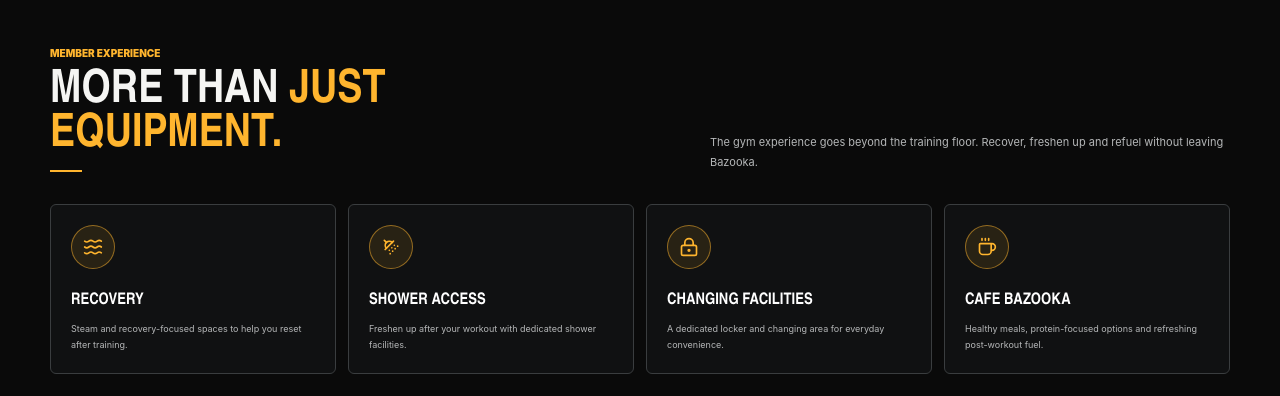
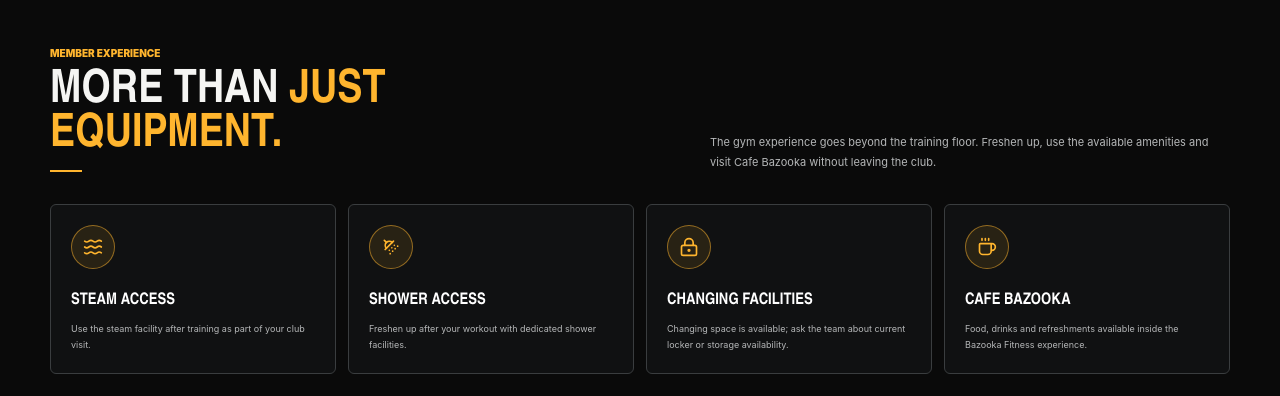
Before and after one commit to Shahzadkhanks19/bazooka-fitness, a Next.js app: page /facilities in a window 1280 px wide. Shown: the part 1700-2096 px from the top of the page. Built offline with nearby package versions, Linux system fonts and the light colour scheme.

Commit message:
Align amenities copy with confirmed facilities

```diff
--- a/components/facilities/amenities-section.tsx
+++ b/components/facilities/amenities-section.tsx
@@ -6,10 +6,10 @@
 import { reveal, shell } from "./facilities-shared";
 
 const amenities = [
-  [Waves, "Recovery", "Steam and recovery-focused spaces to help you reset after training."],
+  [Waves, "Steam Access", "Use the steam facility after training as part of your club visit."],
   [ShowerHead, "Shower Access", "Freshen up after your workout with dedicated shower facilities."],
-  [LockKeyhole, "Changing Facilities", "A dedicated locker and changing area for everyday convenience."],
-  [Coffee, "Cafe Bazooka", "Healthy meals, protein-focused options and refreshing post-workout fuel."],
+  [LockKeyhole, "Changing Facilities", "Changing space is available; ask the team about current locker or storage availability."],
+  [Coffee, "Cafe Bazooka", "Food, drinks and refreshments available inside the Bazooka Fitness experience."],
 ] as const;
 
 export default function AmenitiesSection() {
@@ -22,7 +22,7 @@
             <h2 className="font-display mt-2 max-w-full text-[32px] font-black uppercase leading-[.94] min-[380px]:text-[36px] sm:text-[46px]">More Than <span className="text-bazooka-lime">Just Equipment.</span></h2>
             <span className="mt-3 block h-[2px] w-8 bg-bazooka-lime" />
           </div>
-          <p className="max-w-[520px] text-[10px] leading-5 text-bazooka-text-secondary sm:text-[11px] lg:justify-self-end">The gym experience goes beyond the training floor. Recover, freshen up and refuel without leaving Bazooka.</p>
+          <p className="max-w-[520px] text-[10px] leading-5 text-bazooka-text-secondary sm:text-[11px] lg:justify-self-end">The gym experience goes beyond the training floor. Freshen up, use the available amenities and visit Cafe Bazooka without leaving the club.</p>
         </motion.div>
 
         <div className="mt-8 grid gap-3 sm:grid-cols-2 lg:grid-cols-4">
```
